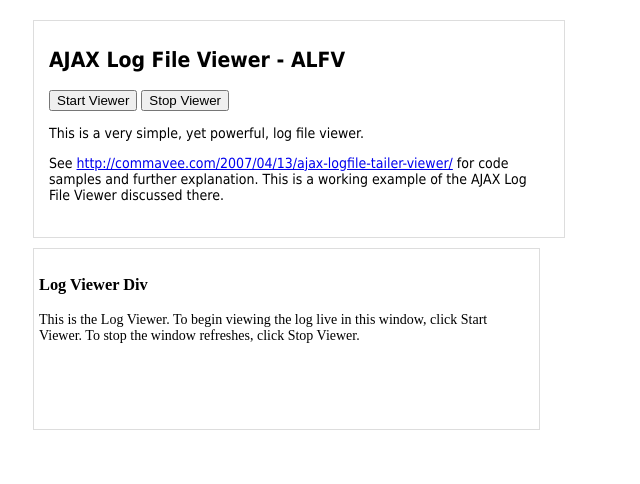
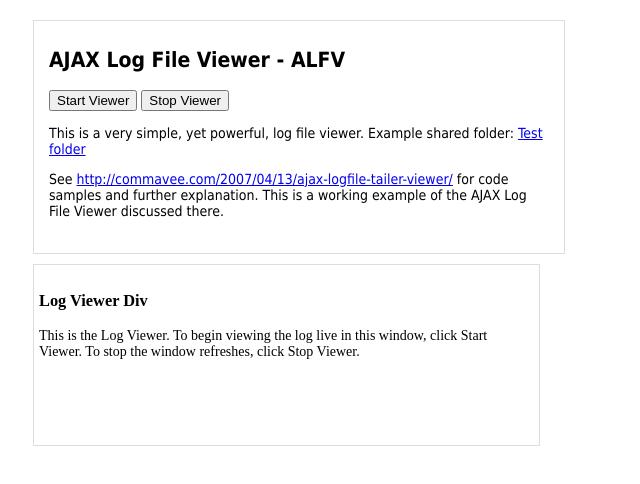
Before and after one commit to prexer/node-js-webhook-demo, a website: page logview.html in a window 1280 px wide. Shown: the whole page, without its empty margins (0-640 px from the left). Drawn offline with Linux system fonts and the light colour scheme.

Commit message:
added share url

```diff
--- a/logview.html
+++ b/logview.html
@@ -96,7 +96,7 @@
 					</button>
 				</div>
 			<p>
-				This is a very simple, yet powerful, log file viewer.
+				This is a very simple, yet powerful, log file viewer.  Example shared folder: <a href="https://www.box.com/s/gxvvcgr1h6rt8nxfns4o">Test folder</a>
 			</p>
 				See <a href="http://commavee.com/2007/04/13/ajax-logfile-tailer-viewer/">http://commavee.com/2007/04/13/ajax-logfile-tailer-viewer/</a> for code samples and
 				further explanation.  This is a working example of the AJAX Log File Viewer discussed there.
```
